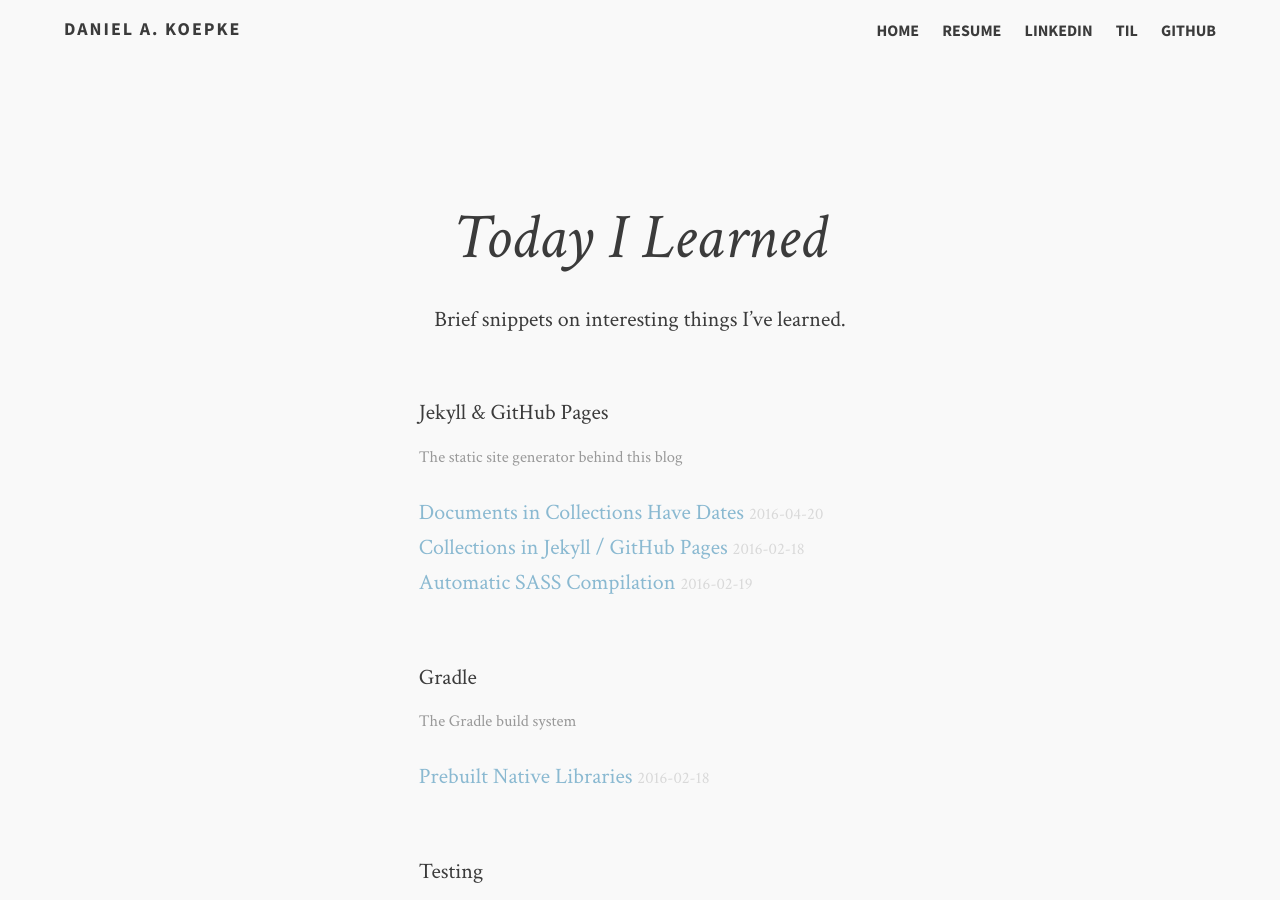
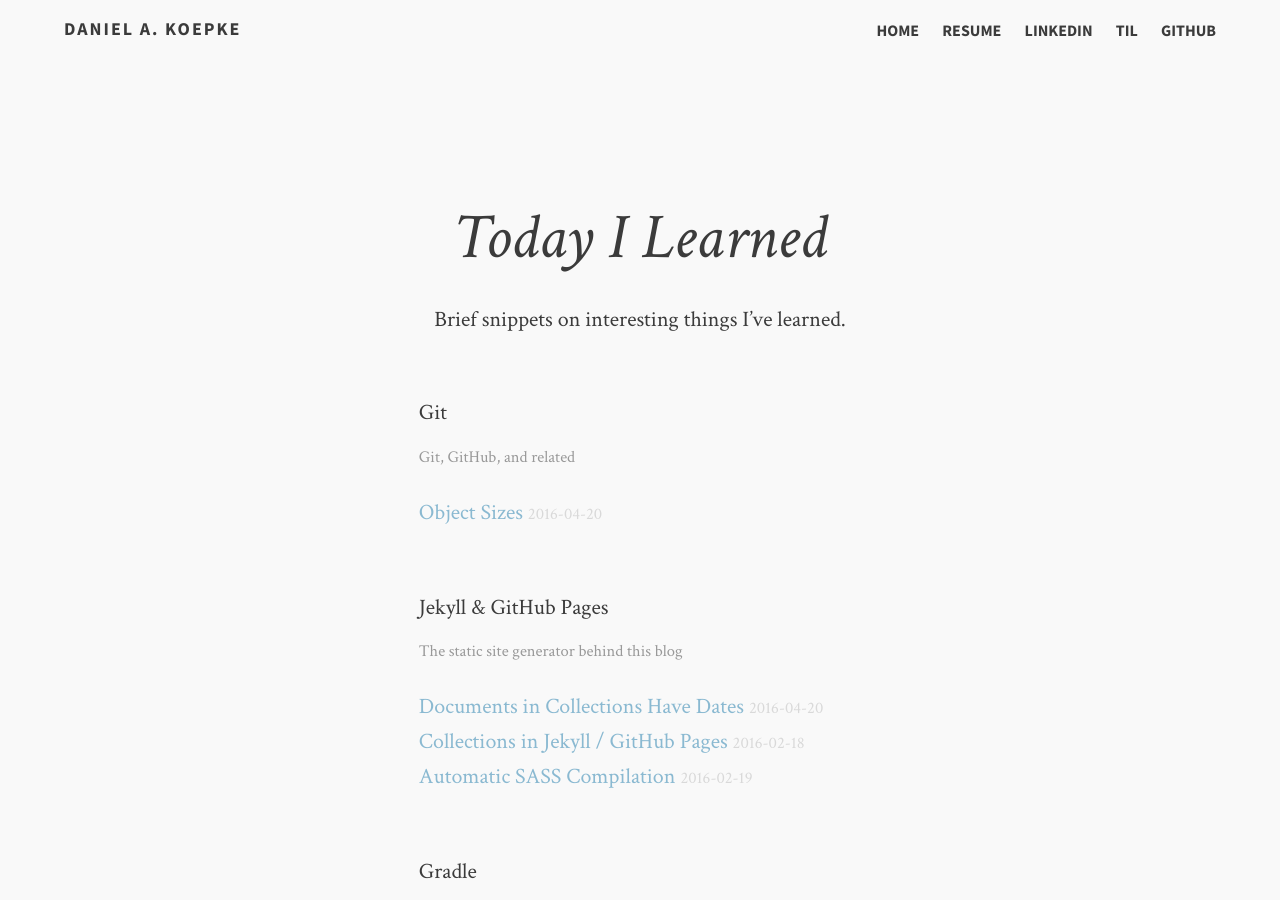
Before and after one commit to dkoepke/dkoepke.github.io, a Jekyll site: the page built from TIL.md, in a window 1280 px wide and 900 px high. Built offline with Jekyll 4.4.1, drawn with Linux system fonts in a browser that asks for light colours.

Commit message:
Missing git category from tilcats.

```diff
--- a/_data/tilcats.yaml
+++ b/_data/tilcats.yaml
@@ -1,3 +1,6 @@
+- id: git
+  name: Git
+  description: Git, GitHub, and related
 - id: jekyll
   name: Jekyll &amp; GitHub Pages
   description: The static site generator behind this blog
```
